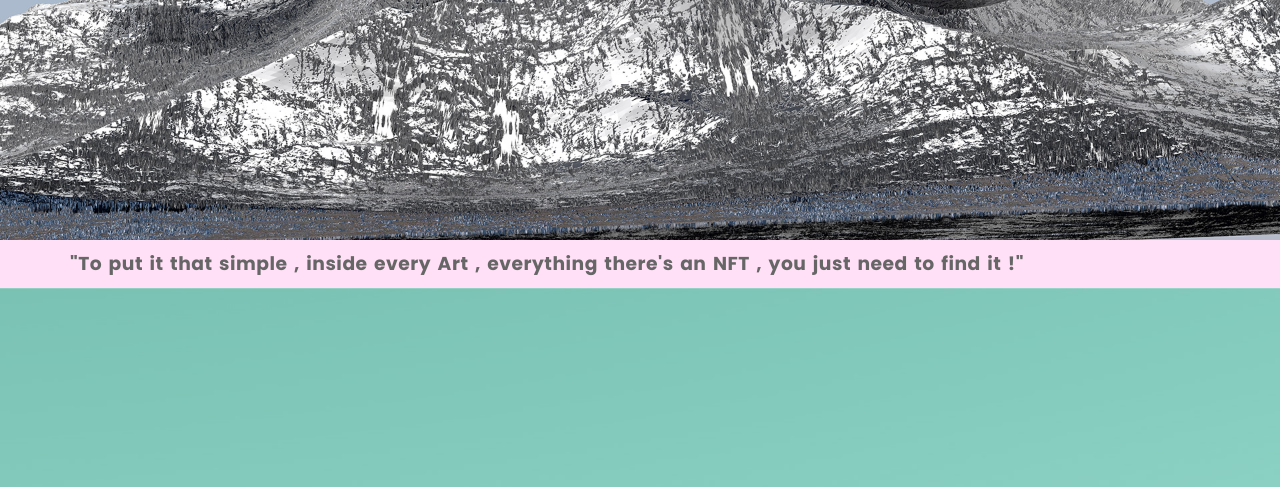
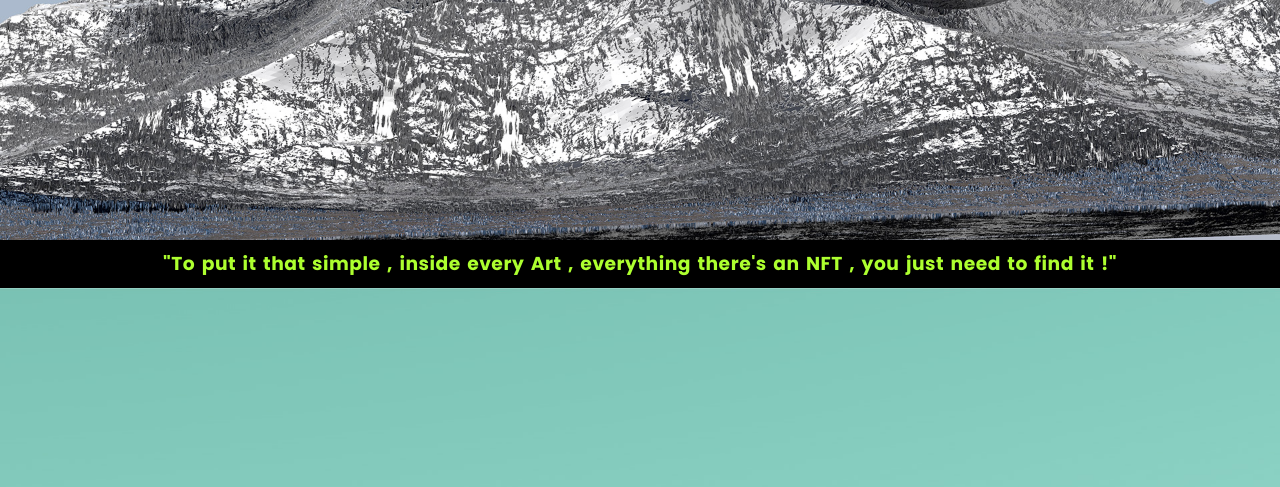
Before and after one commit to Ahmed-Rokenddine/NFTEA, a PHP site: page / in a window 1280 px wide. Shown: the part 1760-2247 px from the top of the page. Run offline with PHP 8.4, Linux system fonts and the light colour scheme.

Commit message:
small changes

```diff
--- a/css/style.css
+++ b/css/style.css
@@ -56,6 +56,7 @@ header{
 	position:absolute;
 	top: 28%;
     left: 37.2%;
+	width: auto;
 
 }
 .cover{
@@ -119,9 +120,10 @@ section{
 	display: table;
   }
   .scroll {
-	background-color: #ffe0f6;
+	background-color: #000000;
 	padding: 10px 70px;
-	color: #666666;
+	color: greenyellow;
+    text-align: center;
   }
   .one {
 	background-image: url("/img/cnc-bg.jpg")
--- a/index.html
+++ b/index.html
@@ -66,7 +66,7 @@
 		<div class="fixed two"></div>
 	  </div>
 	  <div class="cover">
-		<div class="abs" id="cover"> <img src="/img/creativity-bg-screen-cover.png" alt=""	width="100%" > </div>
+		<div class="abs" id="cover"> <img src="/img/creativity-bg-screen-cover.png" alt=""	width="100%" height="auto" > </div>
 		<img src="/img/creativity-bg.jpg" alt=""
 		width="100%"
 		height="auto">
```
